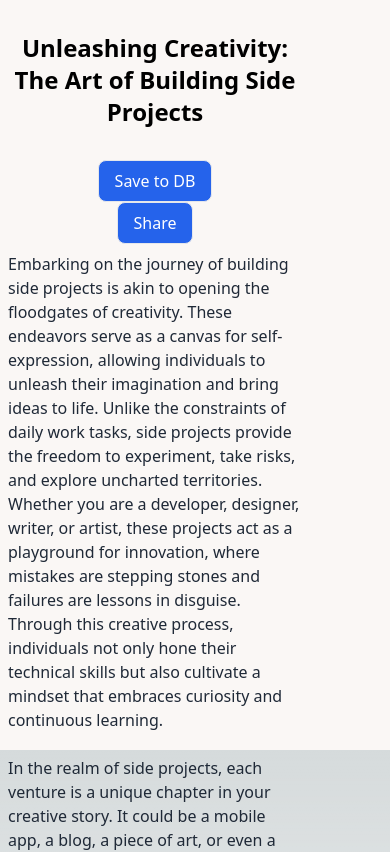
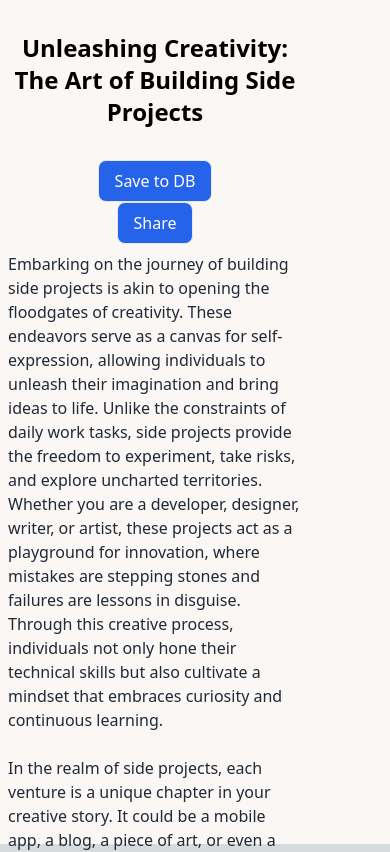
Before and after one commit to Utkarshn10/commentz, a Next.js app: page / in a window 390 px wide. Shown: the top 852 px of the page. Built offline with nearby package versions, Linux system fonts and the light colour scheme.

Commit message:
additions and improvements

```diff
--- a/src/pages/index.js
+++ b/src/pages/index.js
@@ -137,12 +137,12 @@ export default function Home() {
 
       // Check if the line number is still valid in the updated content
       const lines = updatedContent.split(".");
-      if (lineNumber < lines.length && lineNumber!=-1) {
+      if (lineNumber < lines.length && lineNumber != -1) {
         // Check if the character offset is within the line
         const line = lines[lineNumber];
-        console.log(lineNumber," ",lines)
+        console.log(lineNumber, " ", lines);
         const updatedLineContentHash = md5(line);
-        console.log(line," ",lineContentHash," ",updatedLineContentHash)
+        console.log(line, " ", lineContentHash, " ", updatedLineContentHash);
 
         if (lineContentHash === updatedLineContentHash) {
           // If the line content hash matches, check if the position is still valid
@@ -174,8 +174,10 @@ export default function Home() {
 
   const getLineAndOffset = (fullText, highlightedText) => {
     // Use a placeholder character not present in the text
-    const placeholder = '|';
-    const lines = fullText.split('.').map(line => line.replace(/\./g, placeholder));
+    const placeholder = "|";
+    const lines = fullText
+      .split(".")
+      .map((line) => line.replace(/\./g, placeholder));
     let lineNumber = -1;
     let characterOffset = -1;
 
@@ -191,7 +193,10 @@ export default function Home() {
 
     if (lineNumber !== -1) {
       // Calculate the hash of the line content
-      const lineContent = lines[lineNumber].replace(new RegExp(placeholder, 'g'), '.');
+      const lineContent = lines[lineNumber].replace(
+        new RegExp(placeholder, "g"),
+        "."
+      );
       const lineContentHash = md5(lineContent);
 
       return { lineNumber, characterOffset, lineContentHash };
@@ -201,8 +206,6 @@ export default function Home() {
       return { lineNumber, characterOffset, lineContentHash: null };
     }
   };
-
-
 
   const handleCopyLink = () => {
     const linkToCopy = "https://commentz.vercel.app/share-blog";
@@ -252,7 +255,8 @@ export default function Home() {
   };
 
   return (
-    <div className="h-full md:min-h-screen w-full bg-[#faf7f5] flex flex-row">
+    <div className="flex flex-grow h-screen md:min-h-screen w-full bg-[#faf7f5]">
+      <div className="h-full flex flex-row">
         <div className="flex items-center flex-col flex-grow">
           <div className="flex flex-row">
             <h2 className="text-2xl md:text-4xl font-semibold my-8 text-black text-center md:mx-auto">
@@ -325,5 +329,6 @@ export default function Home() {
             })}
         </div>
       </div>
+    </div>
   );
 }
--- a/src/pages/share-blog.js
+++ b/src/pages/share-blog.js
@@ -121,7 +121,14 @@ function TextSelectionHandler({
           >
             Comment
           </button>
-        ) : (
+        ) : isHighlightButtonClicked ? (
+          <div
+          className={`flex justify-center border bg-yellow-400 text-white rounded-lg py-2 px-3 w-1/3`}
+        >
+          Select Text
+        </div>
+        )
+        : (
           <button
             onClick={() => handleHighlightButtonClick()}
             className={`flex justify-center border bg-yellow-400 text-white rounded-lg py-2 px-3 w-1/3`}
```
Lines whose indentation alone changed are shown as unchanged.
